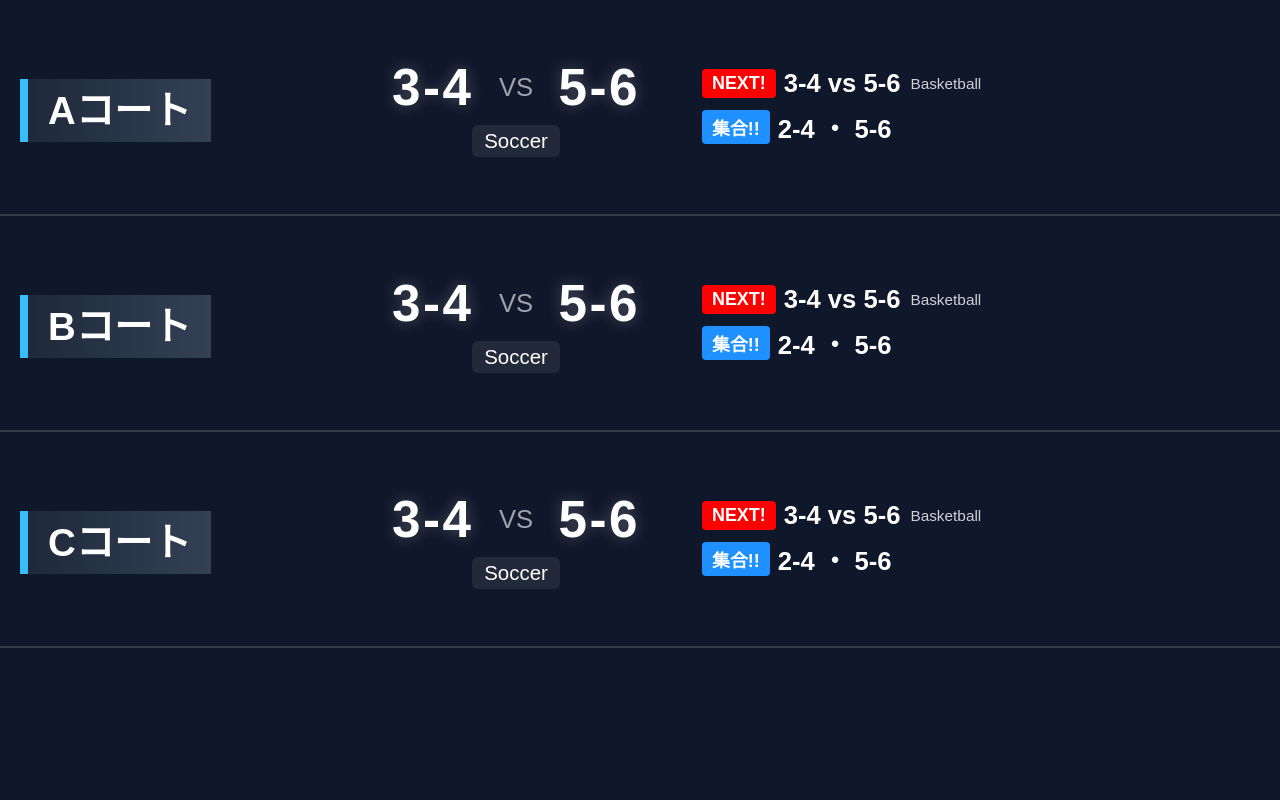
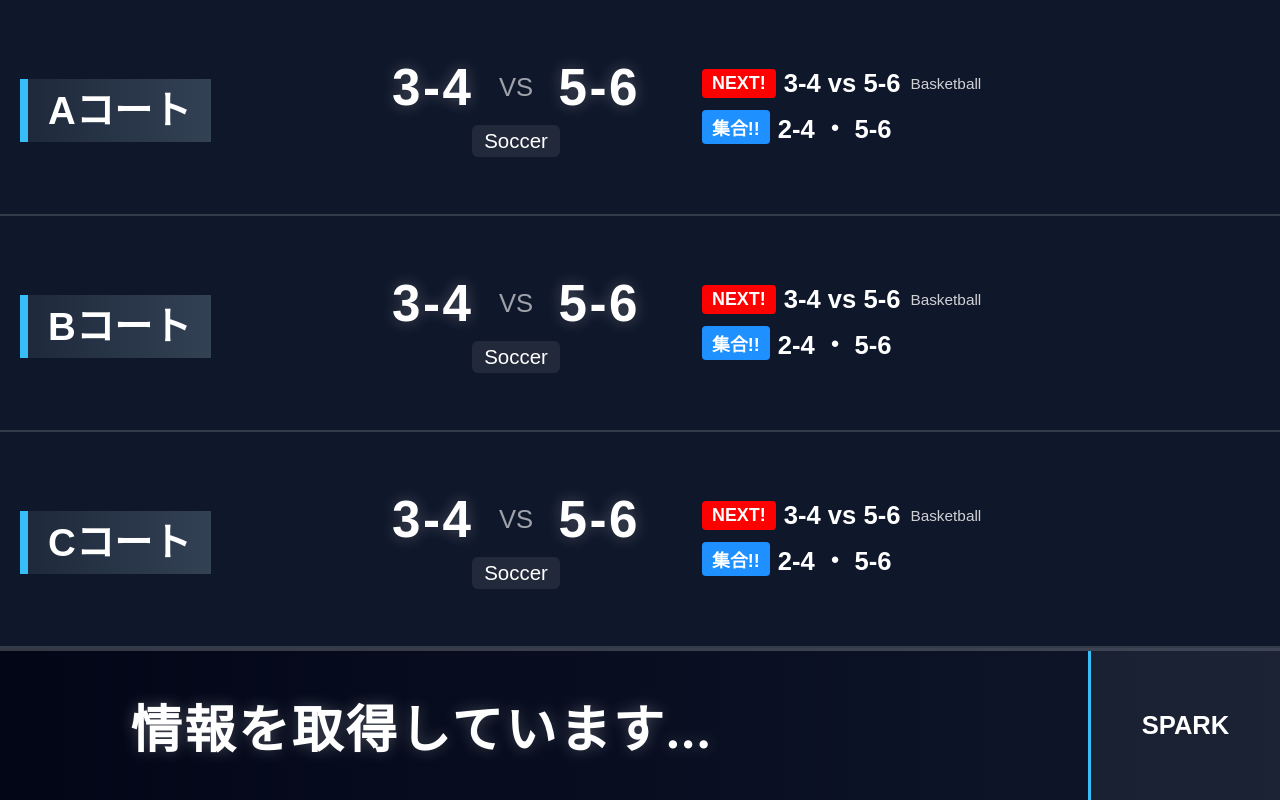
Before and after one commit to LingXuan-Li/kuromaku, a Flask app: page / in a window 1280 px wide. Run offline with Flask 3, Linux system fonts and the light colour scheme; data comes from the database, SQL or seed files in the repository.

Commit message:
インフォメーションバーを追加し、メッセージ取得APIを実装。メッセージ表示のアニメーションを強化。

```diff
--- a/main.py
+++ b/main.py
@@ -6,6 +6,8 @@ import csv
 import re
 
 app = Flask(__name__)
+
+MESSAGE_INDEX = 0
 
 FIELDS_CSV = {
     "field_a": "data/field_a.csv",
@@ -183,6 +185,22 @@ def dashboard_api():
         }
     })
 
+# Info API
+@app.route("/api/info")
+def get_info():
+    global MESSAGE_INDEX
+    messages = json.loads(load_message())
+    if not messages:
+        message = ["塩分補給・水分補給を忘れずに！"]
+    else:
+        message = messages[MESSAGE_INDEX]
+        message = message_parse(message)
+
+    MESSAGE_INDEX = (MESSAGE_INDEX + 1) % len(messages)
+    return jsonify({
+        "message": message
+    })
+
 # "Dashboard Editor"
 @app.route("/edit", methods=["GET", "POST"])
 def edit():
--- a/static/css/dashboard.css
+++ b/static/css/dashboard.css
@@ -163,3 +163,77 @@ body {
   content: "---";
   opacity: 0.6;
 }
+
+/* test */
+
+
+/* ===== インフォメーションバー ===== */
+.info-bar {
+  position: fixed;
+  bottom: 0;
+  left: 0;
+  width: 100vw;
+  height: 19vh;
+  display: flex;
+  background: linear-gradient(90deg, #020617, #0f172a);
+  border-top: 3px solid rgba(255,255,255,0.2);
+  z-index: 999;
+}
+
+/* ===== 左：スクロール ===== */
+.info-scroll {
+  width: calc(100vw - 15vw); /* ← テーマ分引く */
+  overflow: hidden;
+  display: flex;
+  align-items: center;
+}
+
+/* テキスト */
+.info-text {
+  white-space: nowrap;
+  padding-left: 100%;
+  font-size: 4vw;
+  font-weight: 900;
+  letter-spacing: 0.05em;
+  text-shadow: 0 0 15px rgba(255,255,255,0.25);
+  animation: none;
+}
+
+/* JS用 */
+.scroll-once {
+  animation-name: scroll-left;
+  animation-timing-function: linear;
+  animation-fill-mode: forwards;
+  animation-duration: 15s;
+  font-family: "Zen Old Mincho Black", "Noto Serif JP", serif;
+}
+
+/* ===== 右：テーマ（15vw固定） ===== */
+.info-theme {
+  width: 15vw;
+  min-width: 15vw;
+  max-width: 15vw;
+  display: flex;
+  align-items: center;
+  justify-content: center;
+  font-size: 2vw;
+  font-weight: 900;
+  text-align: center;
+  background: rgba(255,255,255,0.05);
+  border-left: 3px solid #38bdf8;
+}
+
+/* アニメーション */
+@keyframes scroll-left {
+  0% {
+    transform: translateX(0);
+  }
+  100% {
+    transform: translateX(-100%);
+  }
+}
+
+/* ===== 下余白 ===== */
+body {
+  padding-bottom: 19vh;
+}
--- a/static/js/dashboard.js
+++ b/static/js/dashboard.js
@@ -43,3 +43,40 @@ function updateField(prefix, d) {
 
 setInterval(fetchDashboard, 3000);
 fetchDashboard();
+
+// ===== インフォメーションバー制御 =====
+const infoText = document.querySelector(".info-text");
+
+// 初回スタート
+startInfoScroll();
+
+function startInfoScroll() {
+    infoText.classList.remove("scroll-once");
+
+    // 再描画トリガー（これないと再スタートしない）
+    void infoText.offsetWidth;
+
+    // 文字数で速度調整（おすすめ）
+    const textLength = infoText.textContent.length;
+    const duration = 15;
+    infoText.style.animationDuration = duration + "s";
+
+    infoText.classList.add("scroll-once");
+}
+
+// 流れ終わったら更新
+infoText.addEventListener("animationend", async () => {
+    try {
+        const res = await fetch("/api/info"); // ← インフォ専用API
+        const data = await res.json();
+
+        // テキスト更新
+        infoText.innerHTML = data.message || "お知らせはありません";
+
+    } catch (e) {
+        console.error("info更新失敗", e);
+    }
+
+    // 再スタート
+    startInfoScroll();
+});
--- a/templates/dashboard.html
+++ b/templates/dashboard.html
@@ -119,6 +119,22 @@
   </div>
 </div>
 
+<!-- TEST -->
+
+<div class="info-bar">
+
+  <div class="info-scroll">
+    <div class="info-text scroll-once">
+      <span id="info-message">情報を取得しています...</span>
+    </div>
+  </div>
+
+  <div class="info-theme">
+    SPARK
+  </div>
+
+</div>
+
 <script src="{{ url_for('static', filename='js/dashboard.js') }}"></script>
 </body>
 </html>
```
Also changed, not shown: test.py (+21 -10 lines).
